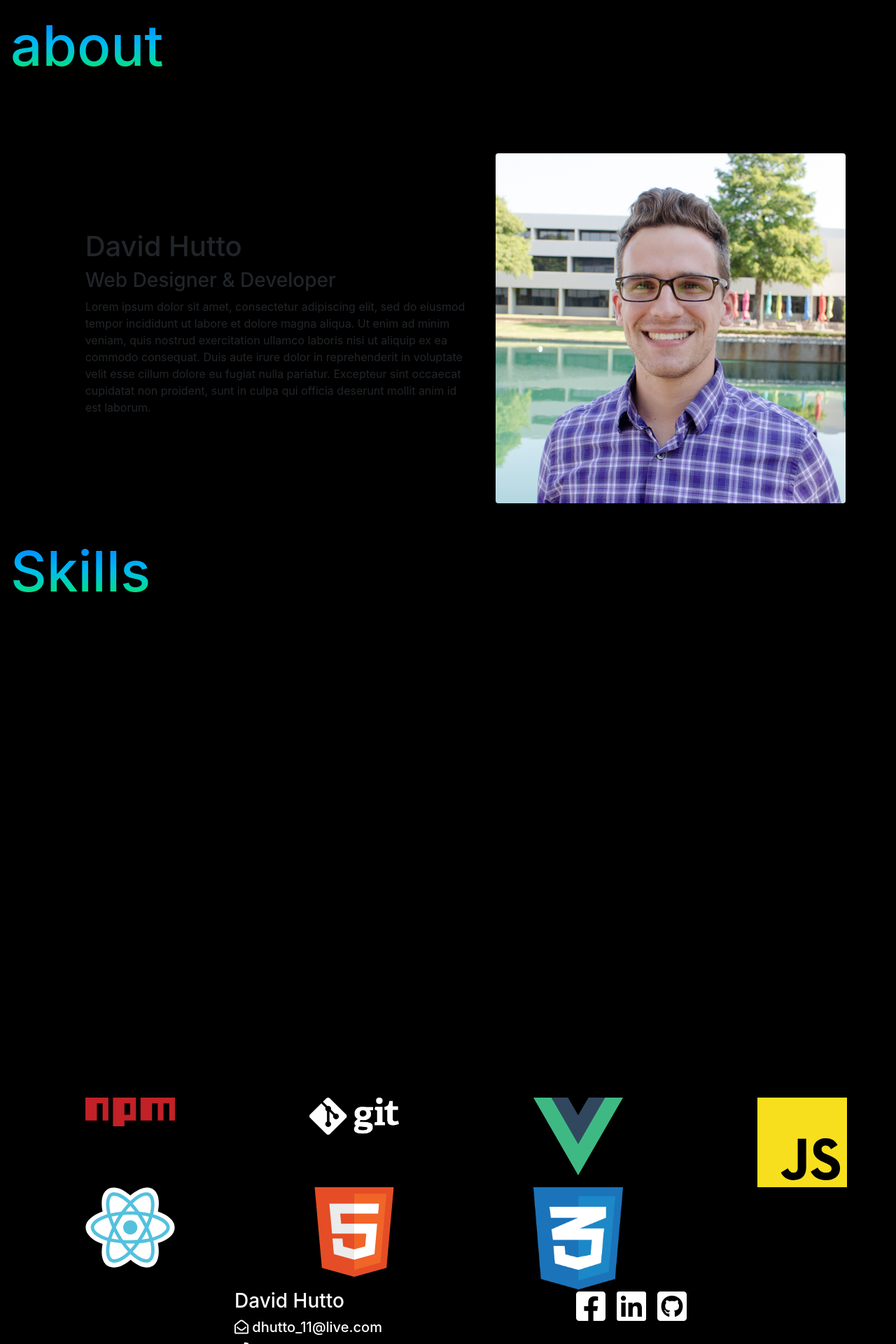
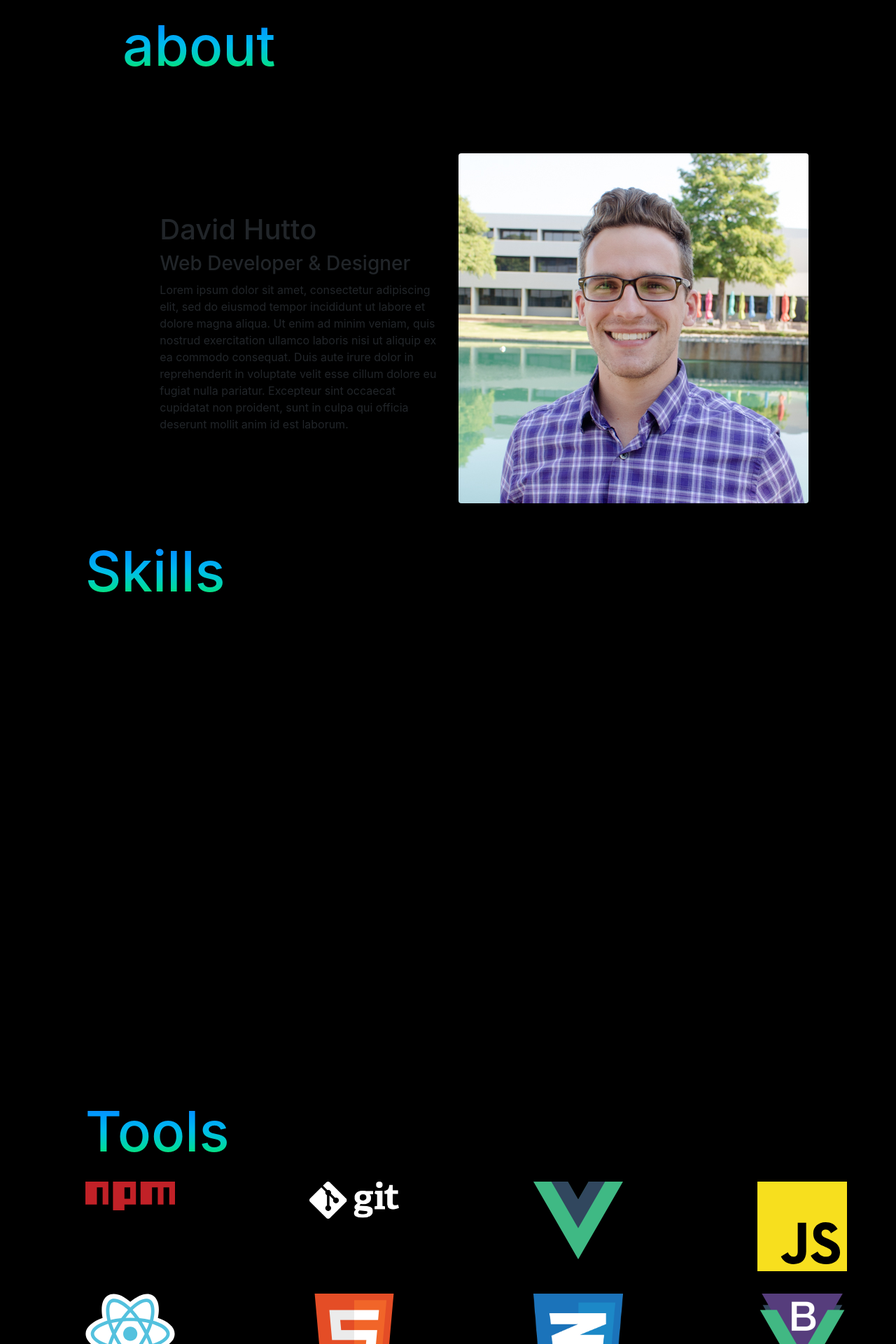
Before and after one commit to DavidHut13/Portfolio, a Vue app: page /#/ in a window 1280 px wide. Shown: the part 880-2800 px from the top of the page at 70% size. Built offline with nearby package versions, Linux system fonts and the light colour scheme.

Commit message:
small latenight tweaks

```diff
--- a/src/components/Navbar.vue
+++ b/src/components/Navbar.vue
@@ -55,7 +55,7 @@ a.nav-link {
 }
 
 .navbar-background {
-    background: rgba(255, 255, 255, 0.815);
+    background: white;
     -webkit-box-shadow: 0px 10px 18px -19px rgba(0, 0, 0, 0.75);
     -moz-box-shadow: 0px 10px 18px -19px rgba(0, 0, 0, 0.75);
     box-shadow: 0px 10px 18px -19px rgba(0, 0, 0, 0.75);
--- a/src/components/footer.vue
+++ b/src/components/footer.vue
@@ -7,9 +7,9 @@
             <h5><i class="fas fa-phone"></i> 682-559-2836</h5>
         </b-col>
          <b-col>
-            <i class="fab fa-facebook-square fa-3x mx-2"></i>
-            <i class="fab fa-linkedin fa-3x mx-2"></i>
-            <i class="fab fa-github-square fa-3x mx-2"></i>
+            <i class="socialIcon fab fa-facebook-square fa-3x mx-2"></i>
+            <i class="socialIcon fab fa-linkedin fa-3x mx-2"></i>
+            <i class="socialIcon fab fa-github-square fa-3x mx-2"></i>
         </b-col>
     </b-row>
 </b-container>
@@ -33,4 +33,10 @@ export default {
     color:white;
     background-color:black;
 }
+
+.socialIcon:hover{
+ background-image: -webkit-linear-gradient( #266ed8, #009aff, #00beea, #00d99f, #1feb28);
+  -webkit-background-clip: text;
+  -webkit-text-fill-color: transparent;
+}
 </style>
--- a/src/views/Home.vue
+++ b/src/views/Home.vue
@@ -8,45 +8,55 @@
             </b-col>
         </b-row>
          <b-row class="mt-5 aboutPageWrapper d-flex justify-content-center align-items-center">
-             <b-col cols="12" class="aboutWrapper">
+             <b-col cols="10" offset="1" class="aboutWrapper">
                 <h1 class="aboutHeader">about</h1>
             </b-col>
-            <b-col colss="10" offset="1">
+            <b-col cols="4" offset="2">
                 <div>
                     <h1>David Hutto</h1>
-                    <h3> Web Designer & Developer</h3>
+                    <h3> Web Developer & Designer</h3>
                     <p>Lorem ipsum dolor sit amet, consectetur adipiscing elit, sed do eiusmod tempor incididunt ut labore et dolore magna aliqua. Ut enim ad minim veniam, quis nostrud exercitation ullamco laboris nisi ut aliquip ex ea commodo consequat. Duis aute irure dolor in reprehenderit in voluptate velit esse cillum dolore eu fugiat nulla pariatur. Excepteur sint occaecat cupidatat non proident, sunt in culpa qui officia deserunt mollit anim id est laborum.</p>
                 </div>
             </b-col>
             <b-col class="flexCenter">
-                <b-img class="rounded shadow" src="/img/Hutto_David_DFW_Web Maintenance_500.jpg"></b-img>
+                <b-img class="rounded profileImg" src="/img/Hutto_David_DFW_Web Maintenance_500.jpg"></b-img>
             </b-col>
         </b-row>
-        <b-row>
-            <b-col cols="12" class="skillsWrapper">
+        <b-row class="pb-5">
+            <b-col cols="10" offset="1" class="skillsWrapper">
                 <h1 class="skillsHeader">Skills</h1>
             </b-col>
-            <b-col cols="2" offset="1">
+            <b-col cols="10" offset="1">
+                <h1 class="skillsHeader">Tools</h1>
+            </b-col>
+            <b-col class="my-3" cols="2" offset="1">
                 <b-img class="skillLogo" src="/img/langIcons/npm-logo-red.svg"></b-img>
             </b-col>
-            <b-col cols="2" offset="1">
+            <b-col class="my-3" cols="2" offset="1">
                 <b-img class="skillLogo" src="/img/langIcons/Git-Logo-White.png"></b-img>
             </b-col>
-            <b-col cols="2" offset="1">
+            <b-col class="my-3"  cols="2" offset="1">
                 <b-img class="skillLogo" src="/img/langIcons/256px-Vue.js_Logo_2.svg.png"></b-img>
             </b-col>
-            <b-col cols="2" offset="1">
+            <b-col class="my-3" cols="2" offset="1">
                 <b-img class="skillLogo" src="/img/langIcons/javascript.svg"></b-img>
             </b-col>
-            <b-col cols="2" offset="1">
+            <b-col class="my-3" cols="2" offset="1">
                 <b-img class="skillLogo" src="/img/langIcons/react.svg"></b-img>
             </b-col>
-             <b-col cols="2" offset="1">
+             <b-col class="my-3" cols="2" offset="1">
                 <b-img class="skillLogo" src="/img/langIcons/HTML5_Badge_512.png"></b-img>
             </b-col>
-             <b-col cols="2" offset="1">
+             <b-col class="my-3" cols="2" offset="1">
                 <b-img class="skillLogo" src="/img/langIcons/css3-logo.png"></b-img>
             </b-col>
+            <b-col class="my-3" cols="2" offset="1">
+                <b-img class="skillLogo" src="/img/langIcons/icon_512.67aef2.png"></b-img>
+            </b-col>
+             <b-col class="my-3" cols="2" offset="1">
+                <b-img class="skillLogo" src="/img/langIcons/Creative_Cloud.svg"></b-img>
+            </b-col>
+
         </b-row>
     </b-container>
 </template>
@@ -59,6 +69,7 @@ export default {
 </script>
 
 <style scoped>
+
 .skillLogo{
     width: 8em;
 }
```
Also changed, not shown: public/img/langIcons/Creative_Cloud.svg (added).
